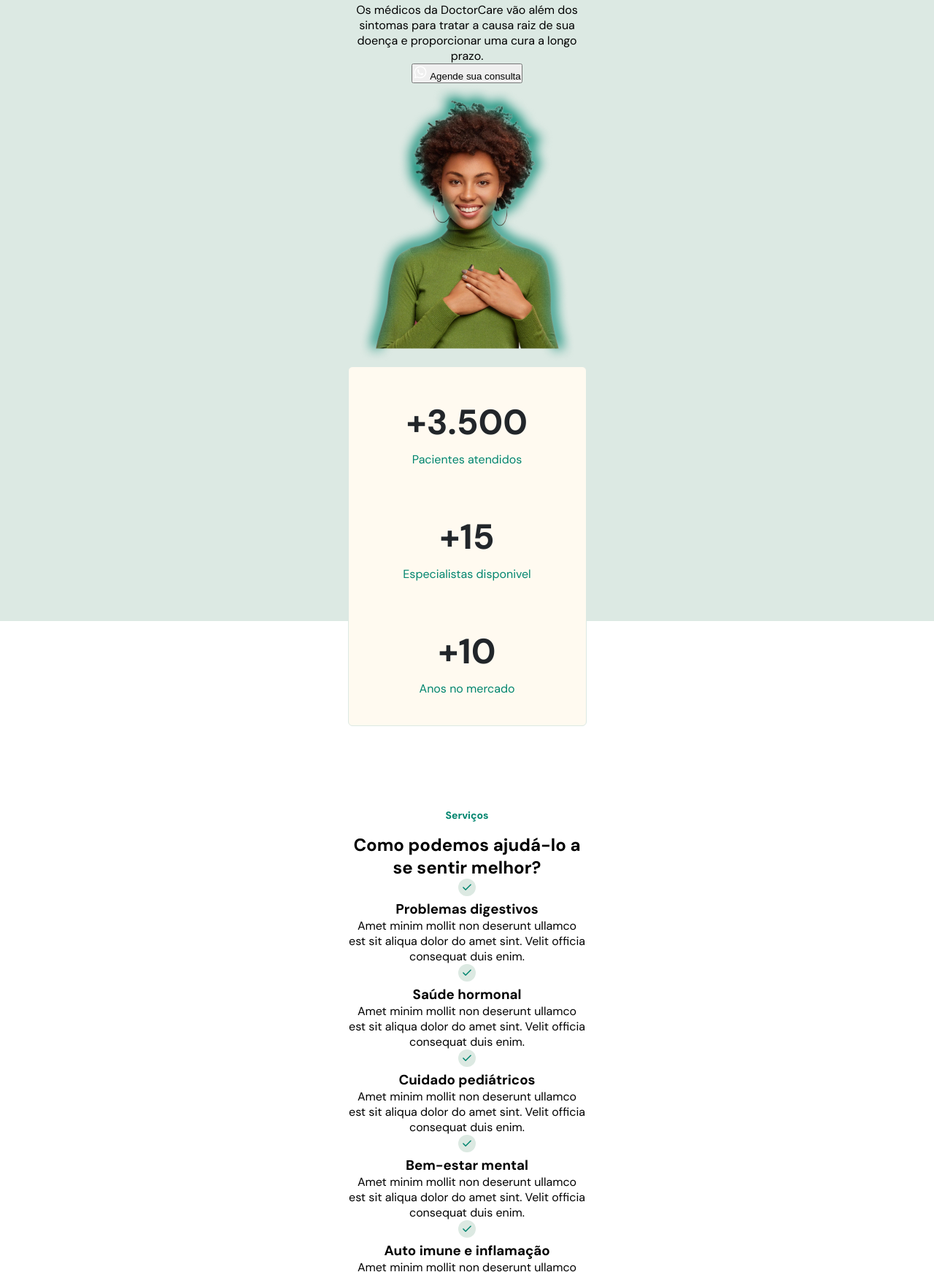
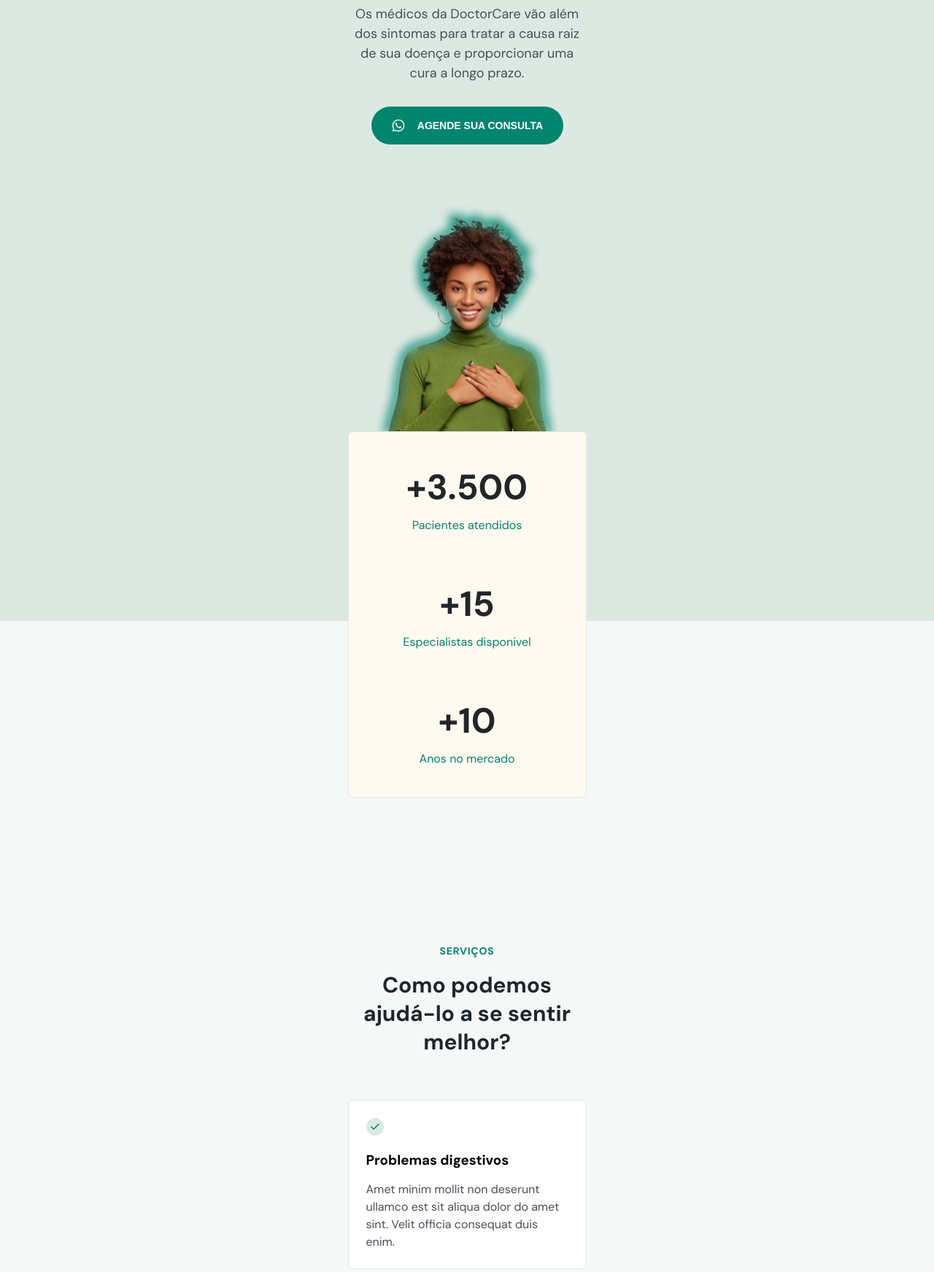
Before and after one commit to josetrafalgar/doctorcare.github.io, a plain HTML site: page index.html in a window 1280 px wide. Shown: the part 301-2044 px from the top of the page at 73% size. Drawn offline with nearby package versions, Linux system fonts and the light colour scheme.

Commit message:
Add files via upload

```diff
--- a/style/style.css
+++ b/style/style.css
@@ -3,6 +3,9 @@
   margin: 0;
   box-sizing: border-box;
   padding: 0;
+}
+section {
+  padding-block: 10rem;
 }
 :root {
   --primary-color: hsla(170, 100%, 26%, 1);
@@ -10,9 +13,14 @@
   --paragraph: hsla(210, 9%, 31%, 1);
   --brandbeige: hsla(39, 100%, 97%, 1);
   --brandlight: hsla(148, 23%, 89%, 1);
+  --bgbrandlight: hsla(180, 14%, 97%, 1);
   --nav-height: 7.2rem;
   font-size: 62.5%; /* 1 rem = 10px */
 }
+html {
+  scroll-behavior: smooth;
+}
+
 html,
 body {
   width: 100%;
@@ -25,21 +33,26 @@ body {
   text-align: center;
 
   overflow: overlay;
+
+  background-color: var(--bgbrandlight);
 }
 ul {
   list-style: none;
 }
-/* ==HEADER */
+/* ========================HOME ==================*/
 .wrapper {
   width: 37.5rem;
   margin-right: auto;
   margin-left: auto;
   padding-inline: 2.4rem;
 }
-header {
-  margin-top: calc(4.1rem + var(--nav-height));
+img {
+  max-width: 100%;
 }
-header::before {
+#home {
+  padding-top: calc(4.1rem + var(--nav-height));
+}
+#home::before {
   content: '';
   width: 100%; /* ocupar 100% da largura do espaço da tela !!vw = viewport */
   height: calc(108rem + var(--nav-height));
@@ -52,26 +65,14 @@ header::before {
   z-index: -1;
 }
 
-header h4 {
-  font-size: 1.4rem;
-  color: var(--primary-color);
-  margin-bottom: 1.6rem;
-}
-
-header h1 {
-  font-size: 3.4rem;
-  color: var(--headline);
-  line-height: 130%;
-  margin-bottom: 2.4rem;
-}
-header p {
+#home p {
   font-size: 1.8rem;
   line-height: 150%;
   color: var(--paragraph);
   margin-bottom: 3.2rem;
 }
 
-header button {
+#home button {
   background: var(--primary-color);
   border: none;
   border-radius: 4rem;
@@ -92,13 +93,13 @@ header button {
   margin-left: auto;
   margin-right: auto;
 }
-header img {
+#home img {
   width: 26.1rem;
   display: block;
   margin-inline: auto;
   object-position: 0 2rem;
 }
-.stats {
+#home .stats {
   width: 32.7rem;
   padding-block: 4rem;
   margin-inline: auto;
@@ -111,7 +112,7 @@ header img {
   justify-content: center;
   gap: 6rem;
 }
-.stat h3 {
+#home .stat h3 {
   font-size: 4.8rem;
   color: var(--headline);
   line-height: 150%;
@@ -119,12 +120,40 @@ header img {
   margin-bottom: 0.4rem;
 }
 
-.stat p {
+#home .stat p {
   margin: 0;
   color: var(--primary-color);
   font-size: 1.6rem;
 }
+section header h4 {
+  font-size: 1.4rem;
+  color: var(--primary-color);
+  margin-bottom: 1.6rem;
+  font-weight: 700;
 
+  line-height: 150%;
+  letter-spacing: 0.08rem;
+
+  text-transform: uppercase;
+}
+section header h2 {
+  font-size: 3rem;
+  line-height: 3.9rem;
+
+  color: var(--headline);
+}
+section header h1 {
+  font-size: 3.4rem;
+  color: var(--headline);
+  line-height: 130%;
+  margin-bottom: 2.4rem;
+}
+section .content p {
+  font-weight: 400;
+  font-size: 1.6rem;
+  line-height: 150%;
+ color: var(--paragraph);
+}
 /*===================NAVIGATION================*/
 nav {
   display: flex;
@@ -133,8 +162,9 @@ nav {
 
   position: fixed;
   top: 0;
-  left: 50%;
-  transform: translateX(-50%);
+  width: 100vw;
+
+  z-index: 100;
 }
 nav .wrapper {
   display: flex;
@@ -143,26 +173,25 @@ nav .wrapper {
 }
 nav.scroll {
   background-color: var(--primary-color);
-  width: 100vw;
 }
-nav.scroll svg:nth-child(1) path {
+nav.scroll .logo path {
   fill: white;
 }
 nav.scroll button path {
   stroke: white;
 }
-
-/*===================MENU-EXPANDED================*/
 nav button {
   background: none;
   border: none;
   cursor: pointer;
 }
+/*===================MENU-EXPANDED================*/
+
 body.menu-expanded {
   overflow: hidden;
 }
 body.menu-expanded > :not(nav) {
-  display: none;
+  visibility: hidden;
 }
 .menu,
 .close-menu,
@@ -175,7 +204,9 @@ body.menu-expanded .close-menu {
   opacity: 1;
   visibility: visible;
 }
-
+.menu {
+  transform: translateY(100%);
+}
 body.menu-expanded .menu {
   position: fixed;
   top: 0;
@@ -186,10 +217,10 @@ body.menu-expanded .menu {
   height: 100vh; /* existem o vw"ou seja width" e o vh"ou seja o height"*/
 
   padding-top: var(--nav-height);
+  transition: transform 300ms;
+  transform: translateY(0);
 }
-body.menu-expanded nav {
-  position: relative;
-}
+
 .menu ul:nth-child(1) {
   display: flex;
   flex-direction: column;
@@ -238,3 +269,40 @@ body.menu-expanded .logo path {
 body.menu-expanded button path {
   stroke: white;
 }
+/*===================SERVICES================*/
+#services header h2 {
+  margin-bottom: 6rem;
+}
+
+#services .cards {
+  display: flex;
+  flex-direction: column;
+  gap: 3.2rem;
+}
+
+#services .card {
+  padding: 2.4rem;
+  text-align: left;
+
+  background: #ffffff;
+
+  border: 1px solid var(--brandlight);
+  border-radius: 0.6rem;
+}
+
+#services .card h3 {
+  margin-block: 1.6rem;
+}
+
+/*===================ABOUT================*/
+#about {
+  text-align: left;
+  background-color: var(--brandbeige);
+}
+#about header h2 {
+  margin-bottom: 2.4rem;
+}
+#about .content p {
+  margin-top: 2.4rem;
+  margin-bottom: 6rem;
+}
```
